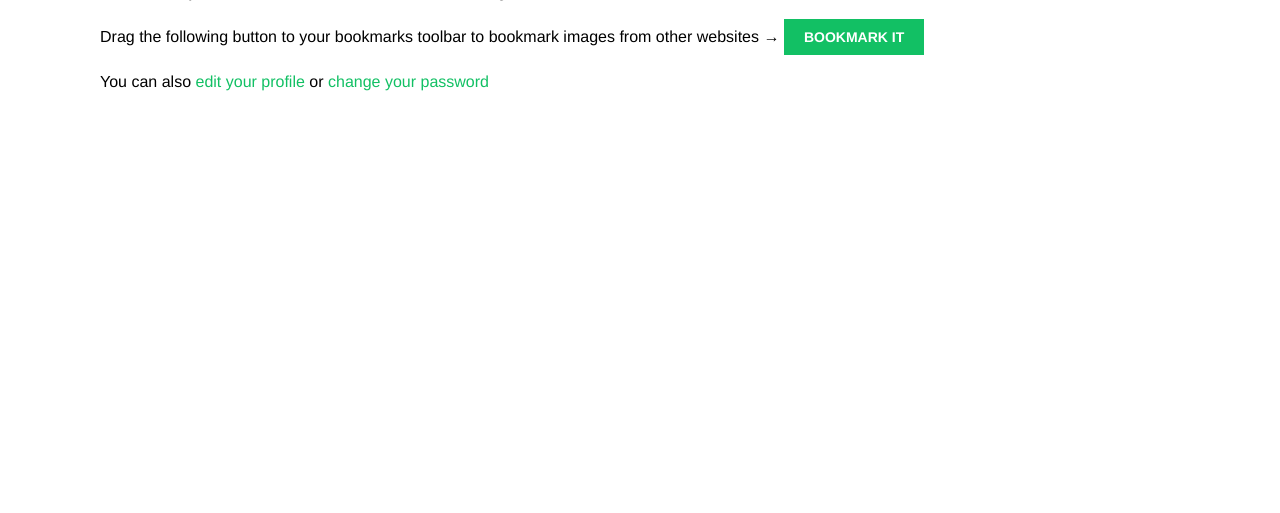
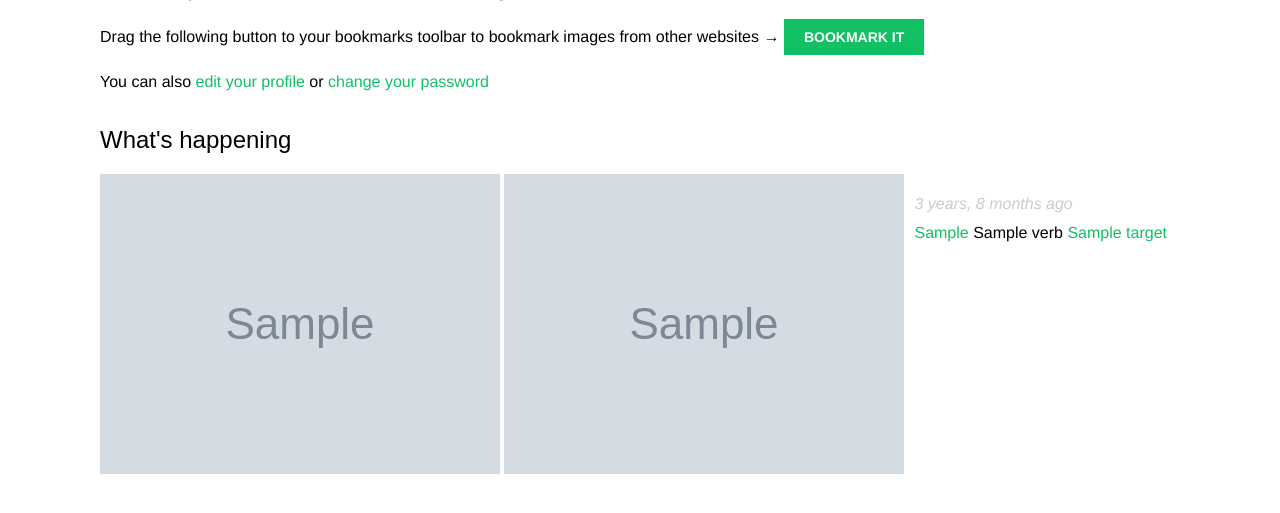
Before and after one commit to AlekseyStogovv/bookmarks, a Django app: template account/templates/account/dashboard.html in a window 1280 px wide. Shown: the part 177-690 px from the top of the page. Run offline with Django 4.2, Linux system fonts and the light colour scheme; the template is opened without the code that fills it: most values are stand-ins (such as "Sample title", 1, 10 or a date in 2020); grey boxes marked "Sample" are stand-in pictures; some libraries are stand-ins or nearby versions; some web fonts are replaced.

Commit message:
add detail in actions

```diff
--- a/account/templates/account/dashboard.html
+++ b/account/templates/account/dashboard.html
@@ -15,4 +15,10 @@
     </p>
     <p>You can also <a href="{% url "edit" %}">edit your profile</a> or
         <a href="{% url "password_change" %}">change your password</a></p>
+    <h2>What's happening</h2>
+    <div id="action-list">
+        {% for action in actions %}
+            {% include "actions/action/detail.html" %}
+        {% endfor %}
+    </div>
 {% endblock %}
--- a/account/views.py
+++ b/account/views.py
@@ -20,10 +20,11 @@ def dashboard(request):
                                                        flat=True)
     if following_ids:
         actions = actions.filter(user_id__in=following_ids)
-    actions = actions[:10]
+    actions = actions.select_related('user', 'user__profile')[:10].prefetch_related('target')[:10]
     return render(request,
                   'account/dashboard.html',
-                  {'section': 'dashboard', 'actions': actions})
+                  {'section': 'dashboard',
+                   'actions': actions})
 
 
 def register(request):
--- /dev/null
+++ b/actions/templates/actions/action/detail.html
@@ -0,0 +1,40 @@
+{% load thumbnail %}
+
+{% with user=action.user profile=action.user.profile %}
+<div class="action">
+    <div class="images">
+        {% if profile.photo %}
+            {% thumbnail user.profile.photo "80x80" crop="100%" as im %}
+            <a href="{{ user.get_absolute_url }}">
+                <img src="{{ im.url }}" alt="{{ user.get_full_name }}"
+                     class="item-img">
+            </a>
+        {% endif %}
+        {% if action.target %}
+            {% with target=action.target %}
+                {% if target.image %}
+                    {% thumbnail target.image "80x80" crop="100%" as im %}
+                    <a href="{{ target.get_absolute_url }}">
+                        <img src="{{ im.url }}" class="item-img">
+                    </a>
+                {% endif %}
+            {% endwith %}
+        {% endif %}
+    </div>
+    <div class="info">
+        <p>
+            <span class="date">{{ action.created|timesince }} ago</span>
+            <br />
+            <a href="{{ user.get_absolute_url }}">
+                {{ user.first_name }}
+            </a>
+            {{ action.verb }}
+            {% if action.target %}
+                {% with target=action.target %}
+                    <a href="{{ target.get_absolute_url }}">{{ target }}</a>
+                {% endwith %}
+            {% endif %}
+        </p>
+    </div>
+</div>
+{% endwith %}
```
